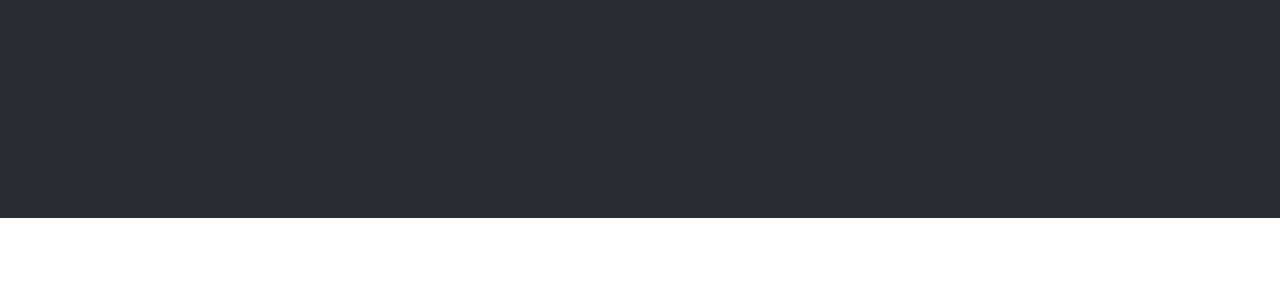
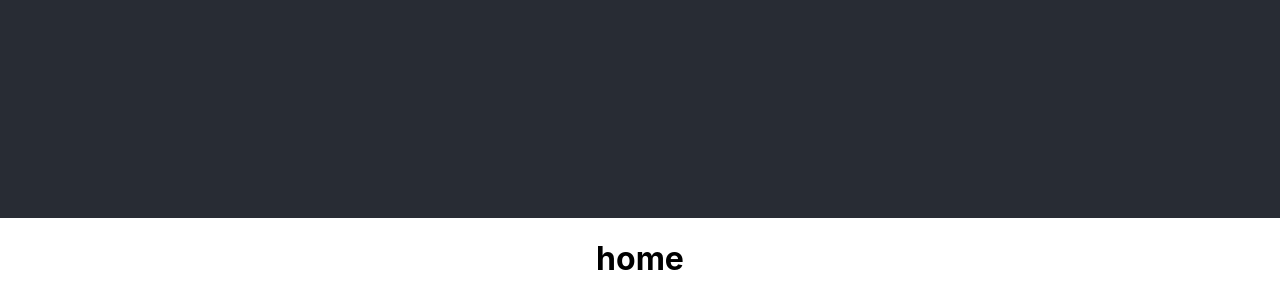
Before and after one commit to AydnH/IXXN321_AS3, a React (Create React App) app in the folder client/: page /#/Home in a window 1280 px wide. Shown: the part 582-882 px from the top of the page. Before the commit the page ends 800 px from the top, so only its background shows below. Built offline with nearby package versions, Linux system fonts and the light colour scheme.

Commit message:
route guide?
page comps and routing plan based on figma

```diff
--- a/client/src/App.js
+++ b/client/src/App.js
@@ -1,13 +1,31 @@
 import React from "react";
+import { HashRouter, Route, Redirect } from "react-router-dom";
+
+import Home from "./components/pages/homePage";
+import Login from "./components/pages/login";
+import Page2 from "./components/pages/page2";
+import Page3 from "./components/pages/page3";
+import Page4 from "./components/pages/page4";
+
 import "./App.css";
 
 function App() {
   return (
-    <div className="App">
-      {/* make our own header */}
-      <header className="App-header"></header>
-      <div className="appBody">{/* page components render in here */}</div>
-    </div>
+    <HashRouter basename="/">
+      <div className="App">
+        {/* make our own header */}
+        <header className="App-header"></header>
+        <div className="appBody">
+          {/* page components render in here */}
+
+          <Route path="/Home" exact component={Home} />
+          <Route path="/Login" exact component={Login} />
+          <Route path="/Page2" exact component={Page2} />
+          <Route path="/Page3" exact component={Page3} />
+          <Route path="/Page4" exact component={Page4} />
+        </div>
+      </div>
+    </HashRouter>
   );
 }
 
--- /dev/null
+++ b/client/src/components/pages/homePage.js
@@ -0,0 +1,7 @@
+import React from "react";
+
+export default class Home extends React.Component {
+  render() {
+    return <h1> home </h1>;
+  }
+}
--- /dev/null
+++ b/client/src/components/pages/login.js
@@ -0,0 +1,7 @@
+import React from "react";
+
+export default class Login extends React.Component {
+  render() {
+    return <h1> login </h1>;
+  }
+}
--- /dev/null
+++ b/client/src/components/pages/page2.js
@@ -0,0 +1,7 @@
+import React from "react";
+
+export default class Page2 extends React.Component {
+  render() {
+    return <h1> p2 </h1>;
+  }
+}
--- /dev/null
+++ b/client/src/components/pages/page3.js
@@ -0,0 +1,7 @@
+import React from "react";
+
+export default class Page3 extends React.Component {
+  render() {
+    return <h1> p2 </h1>;
+  }
+}
--- /dev/null
+++ b/client/src/components/pages/page4.js
@@ -0,0 +1,7 @@
+import React from "react";
+
+export default class Page4 extends React.Component {
+  render() {
+    return <h1> p4 </h1>;
+  }
+}
```
